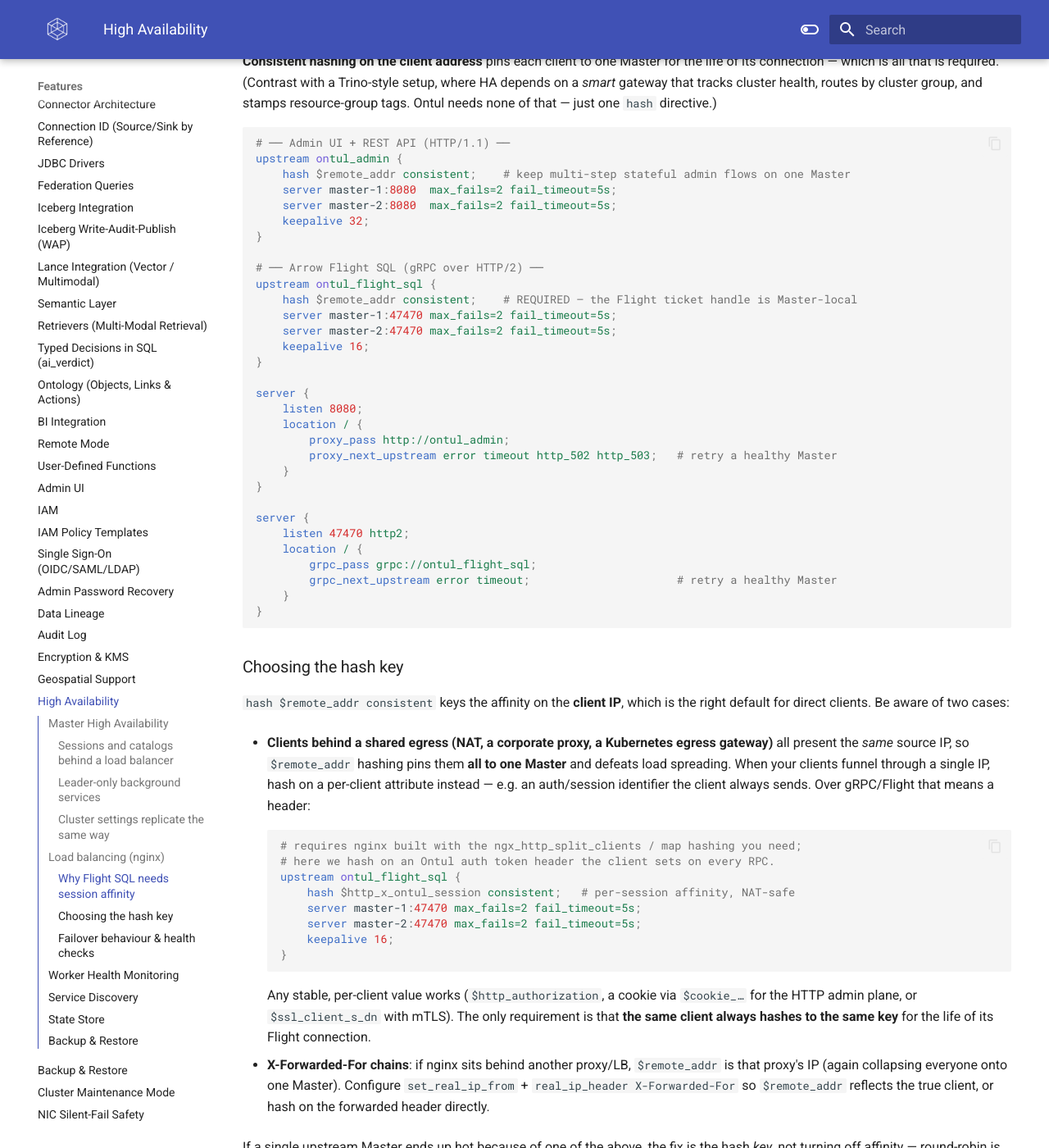
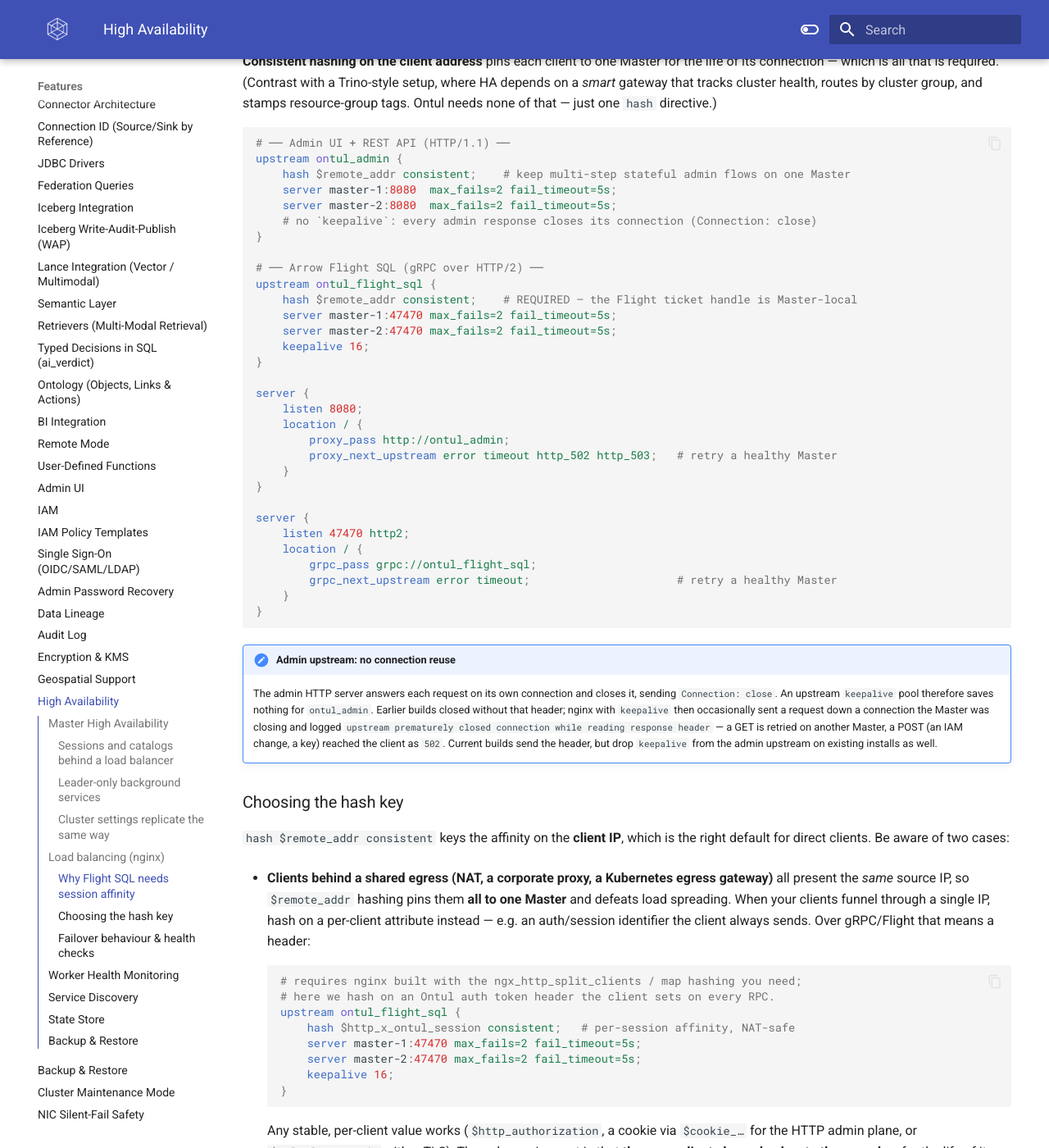
Before and after one commit to cloudcheflabs/ontul-docs, an MkDocs documentation site: the page built from docs/features/high-availability.md, in a window 1280 px wide and 1400 px high, scrolled down 2589 px. Shown: the whole window at 82% size. Built offline with MkDocs 1.6.1 and Material for MkDocs 9.7.7, drawn with Linux system fonts in a browser that asks for light colours; the version menu is left out.

Commit message:
docs(ha): no upstream keepalive for the admin plane; admin responses say Connection: close (premature-close 502 on POST explained)
Co-Authored-By: Claude Opus 5.5 <noreply@anthropic.com>

````diff
--- a/docs/features/high-availability.md
+++ b/docs/features/high-availability.md
@@ -86,7 +86,7 @@ upstream ontul_admin {
     hash $remote_addr consistent;    # keep multi-step stateful admin flows on one Master
     server master-1:8080  max_fails=2 fail_timeout=5s;
     server master-2:8080  max_fails=2 fail_timeout=5s;
-    keepalive 32;
+    # no `keepalive`: every admin response closes its connection (Connection: close)
 }
 
 # ── Arrow Flight SQL (gRPC over HTTP/2) ──
@@ -113,6 +113,9 @@ server {
     }
 }
 ```
+
+!!! note "Admin upstream: no connection reuse"
+    The admin HTTP server answers each request on its own connection and closes it, sending `Connection: close`. An upstream `keepalive` pool therefore saves nothing for `ontul_admin`. Earlier builds closed without that header; nginx with `keepalive` then occasionally sent a request down a connection the Master was closing and logged `upstream prematurely closed connection while reading response header` — a GET is retried on another Master, a POST (an IAM change, a key) reached the client as `502`. Current builds send the header, but drop `keepalive` from the admin upstream on existing installs as well.
 
 ### Choosing the hash key
 
````
Also changed, not shown: docs/installation/installation.md (+2 -1 lines).
